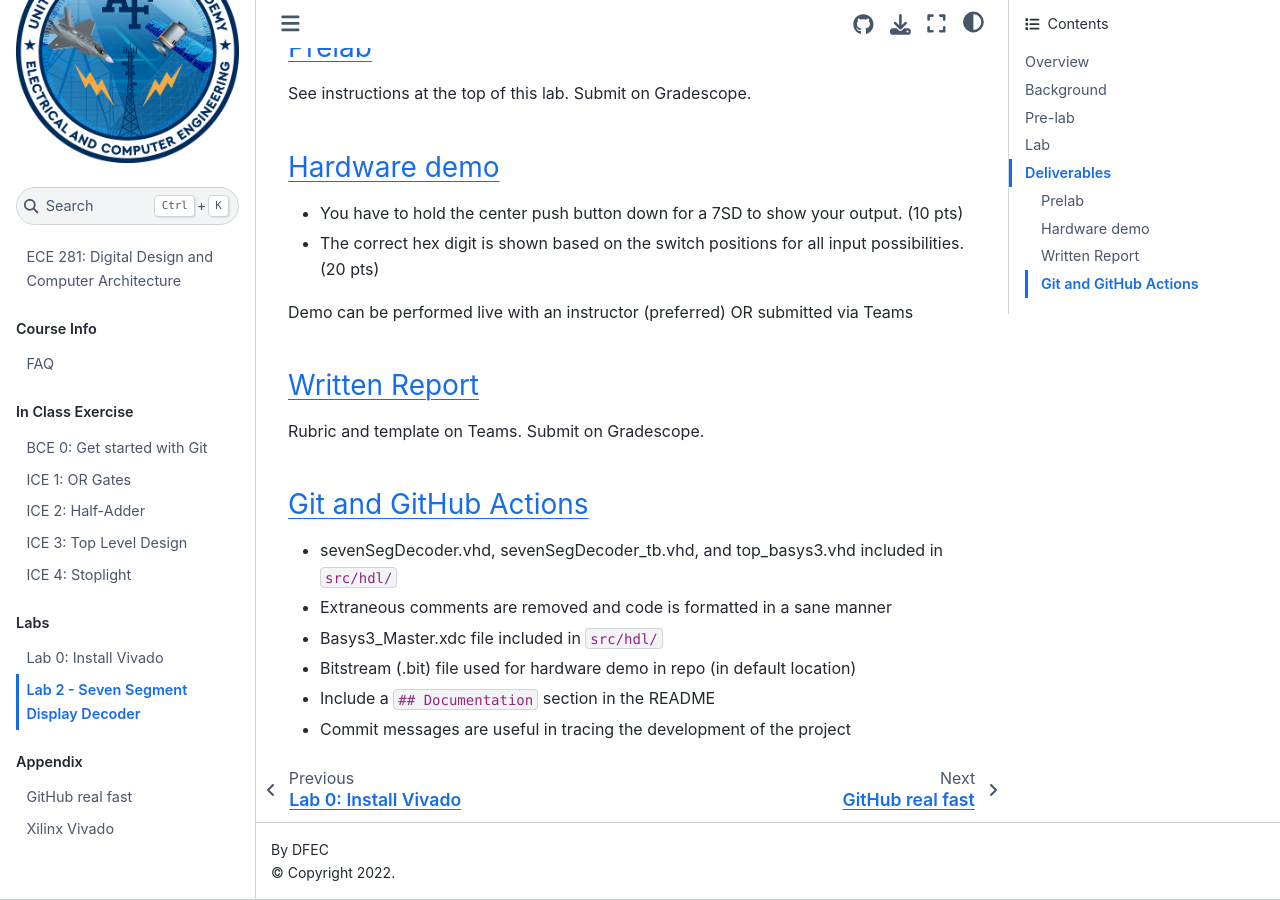
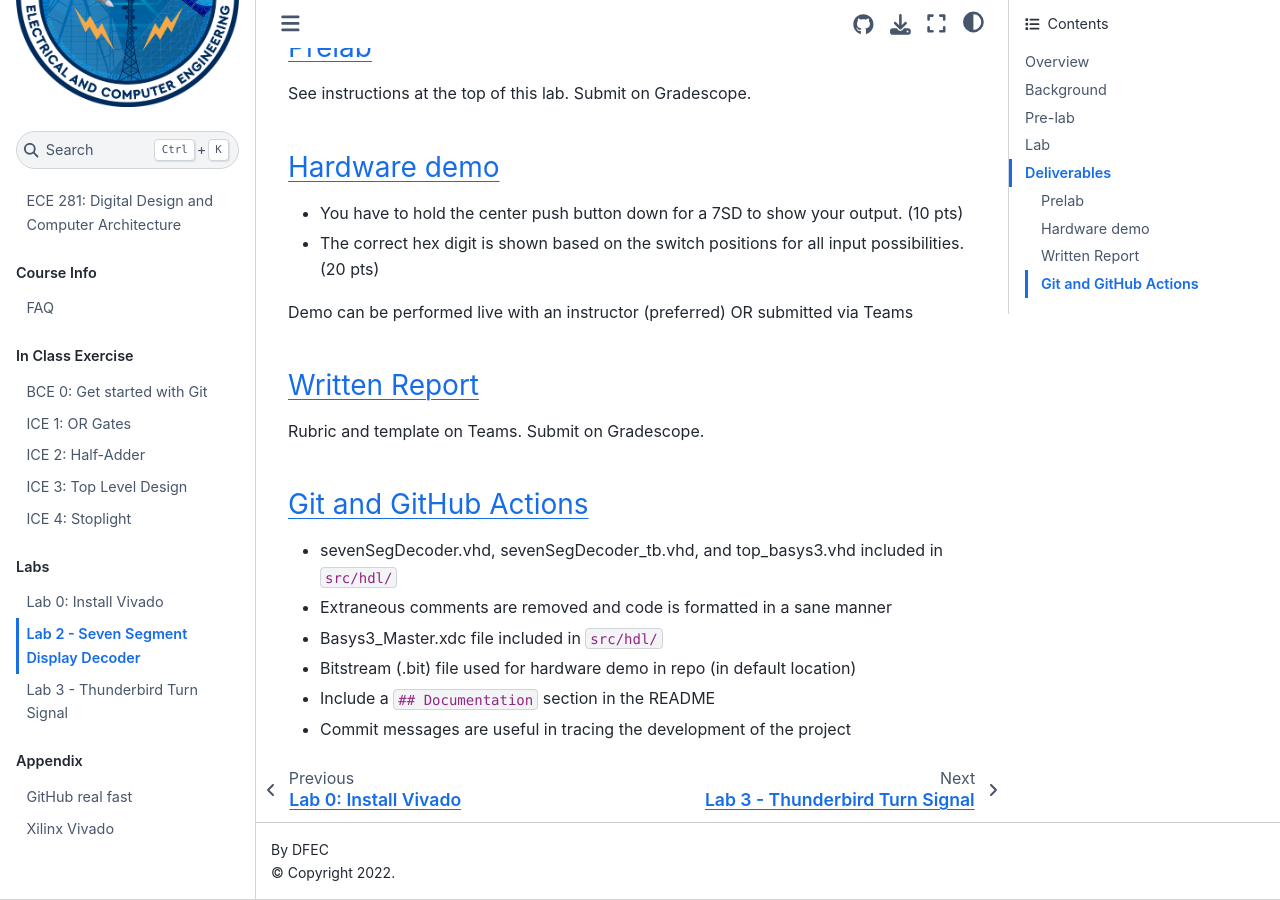
Before and after one commit to USAFA-ECE/ece281-book, a Jupyter Book: the page built from book/lab/lab2.md, in a window 1280 px wide and 900 px high, scrolled down 14881 px. Built offline with Jupyter Book 1.0.4 settings and Sphinx 7.4.7 and the Sphinx Book theme 1.1.4, drawn with Linux system fonts in a browser that asks for light colours; pages that are not in the unit, such as notebooks, are missing from menus.

Commit message:
Add to TOC

```diff
--- a/book/_toc.yml
+++ b/book/_toc.yml
@@ -19,6 +19,7 @@
       - file: lab/lab0
       - file: lab/lab1
       - file: lab/lab2
+      - file: lab/lab3
   - caption: Appendix
     chapters:
       - file: appendix/github.md
--- a/book/lab/lab3.md
+++ b/book/lab/lab3.md
@@ -1,4 +1,4 @@
-# Lab 2 - Seven Segment Display Decoder
+# Lab 3 - Thunderbird Turn Signal
 
 Due: Lesson 17
 
@@ -60,8 +60,8 @@
 ### Project functionality description
 
 - On RESET, the FSM should immediately enter a state with all lights off.
-- When you press LEFT, you should see $LA$, then $LA$ and $LB$, then $LA$, $LB$, and
-$LC$, then finally all lights off again.
+- When you press LEFT, you should see LA, then LA and LB, then LA, LB, and
+LC, then finally all lights off again.
 - This pattern should occur even if you release LEFT during the sequence.
 - If LEFT is still down when you return to the lights off state, the pattern should repeat.
 - The logic for the right lights is similar.
```
Also changed, not shown: other parts of book/lab/lab3.md (+1 -1 lines).
